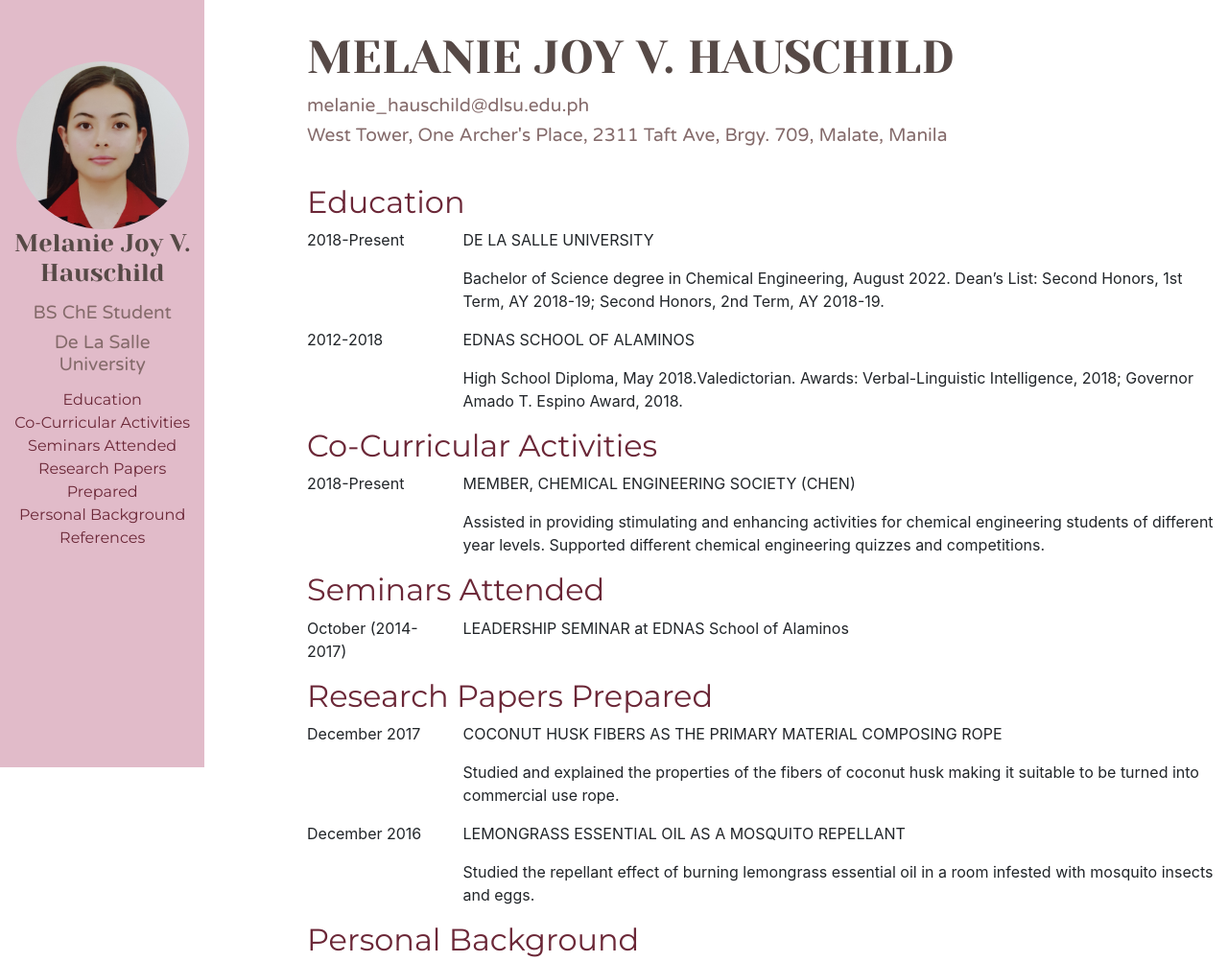
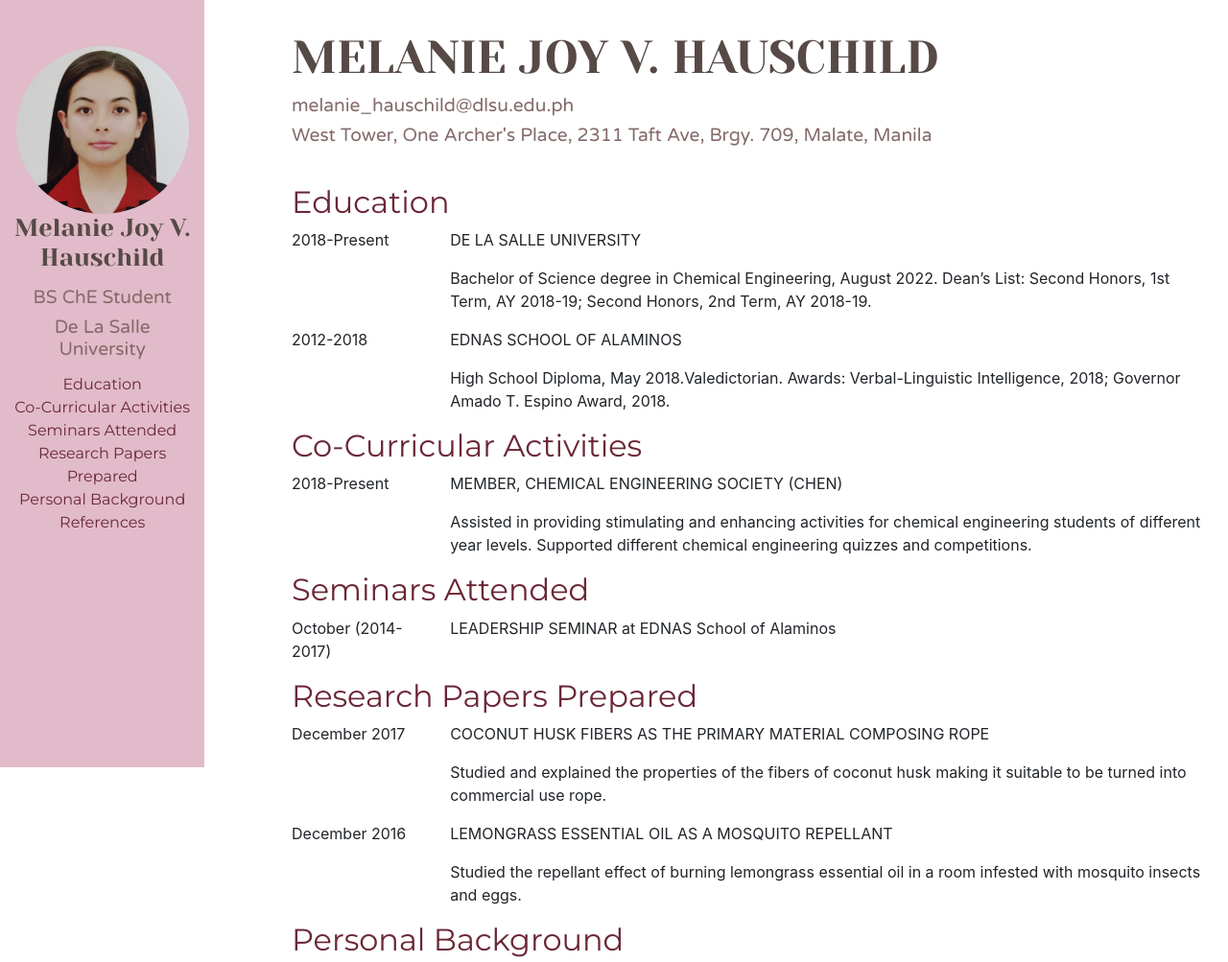
Before and after one commit to melaniehauschild/melaniehauschild, a plain HTML site: page index.html in a window 1280 px wide. Shown: the top 1003 px of the page at 96% size. Drawn offline with nearby package versions, Linux system fonts and the light colour scheme; a web font is replaced by a local one.

Commit message:
Update style.css

```diff
--- a/style.css
+++ b/style.css
@@ -4,7 +4,7 @@
     background: #E1BBC9;
     height: 100vh;
     text-align: center;
-    padding-top: 4em;
+    padding-top: 3em;
 }
 
 ul {
@@ -54,7 +54,7 @@ ul {
 }
 
 #mainContent {
-    padding-left: 20em;
+    padding-left: 19em;
     padding-bottom: 3em;
 }
 
```
